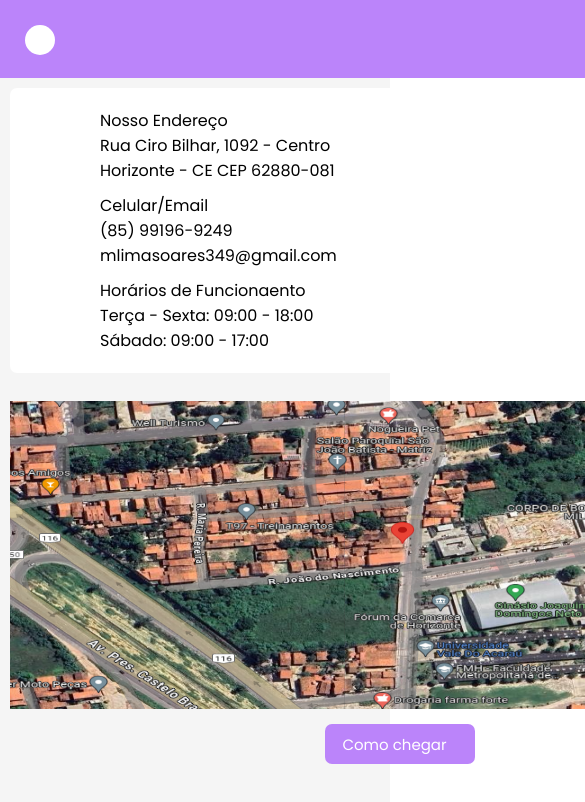
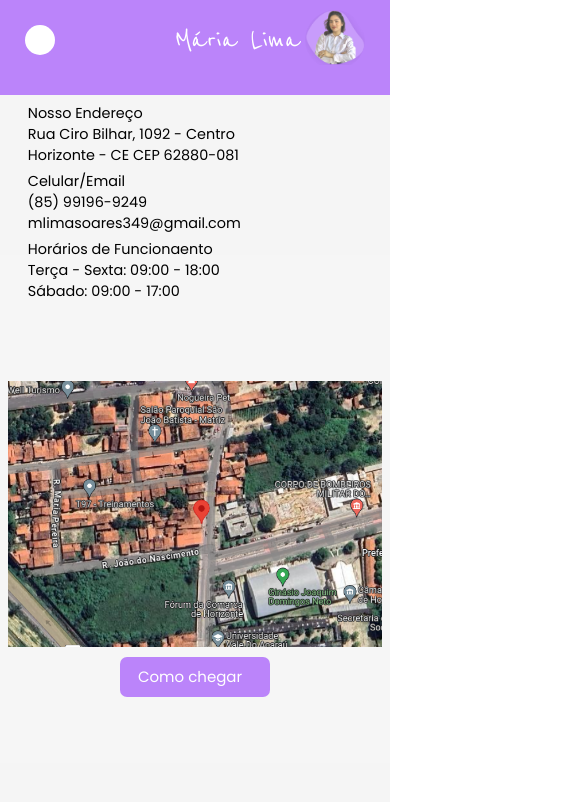
Before and after one commit to patrikferreira/studio-project, a Next.js app: page /address in a window 390 px wide. Shown: the top 802 px of the page, 585 px wide, since content can reach past the window. Built offline with nearby package versions, Linux system fonts and the light colour scheme.

Commit message:
[CHORE]: ajustes na addres page

```diff
--- a/src/app/(aplication)/page.module.css
+++ b/src/app/(aplication)/page.module.css
@@ -306,101 +306,49 @@
 /* ----------------------------- addres */
 .addresPage {
   display: grid;
-  grid-template-rows: 10% 90%;
-  height: calc(100vh - 60px);
+  grid-template-rows: 12% 88%;
+  height: calc(100vh - 50px);
   background-color: var(--secondary-color);
 }
 
-/* .studioHeaderAddres {
-  width: 100%;
-}
-
-.studioHeaderAddres p {
-  color: var(--light);
-  font-weight: lighter;
-} */
-
-.studioHeaderAddres {
+.addresContent {
+  padding: 2%;
   display: flex;
-  align-items: center;
-  width: 100%;
-  padding: var(--padding-default);
-}
-
-.studioHeaderAddres>div {
-  display: flex;
-  align-items: center;
-  gap: 10px;
-  cursor: pointer;
-}
-
-.studioHeaderAddres>p {
-  color: var(--light);
-  font-weight: lighter;
-}
-
-.imgContentStudio>img {
-  height: 100%;
+  flex-direction: row-reverse;
+  justify-content: center;
+  gap: 20px;
+  align-items: stretch;
+  overflow: auto;
 }
 
 .addresInfo {
-  background-color: var(--light);
-  border-radius: var(--radius);
-  padding: 20px;
+  flex: 1;
+  height: 100%;
   display: flex;
+  flex-direction: column;
+  gap: 20px;
+}
+
+.addresMap {
+  flex: 1;
+  height: 100%;
+  display: flex;
+  align-items: center;
   flex-direction: column;
   gap: 10px;
 }
 
-.headerAddres {
-  justify-content: flex-start;
-}
-
-.addresContent {
-  padding: 10px;
-  display: flex;
-  flex-direction: column;
-  gap: 10px;
-  height: 100%;
+.addresMap > img {
+  max-width: 100%;
+  height: auto;
+  width: auto\9;
+  min-width: 300px;
 }
 
 .addresItem {
   display: flex;
   align-items: center;
   gap: 20px;
-}
-
-.addresItem>i {
-  font-size: 32px;
-  width: 50px;
-}
-
-.addresMap {
-  height: 50%;
-  display: flex;
-  justify-content: center;
-  align-items: center;
-  flex-direction: column;
-  gap: 10px;
-}
-
-.addresButton {
-  width: 100%;
-  display: flex;
-  justify-content: center;
-  position: absolute;
-  bottom: 80px;
-}
-
-.addresMap {
-  overflow: hidden;
-  /* border: 1px solid black; */
-  /* height: 40%; */
-}
-
-.addresMap>img {
-  height: 90%;
-  transition: .3s;
 }
 
 .addresButton>button {
@@ -423,6 +371,10 @@
 
 .addresButton>button:hover {
   filter: brightness(1.1);
+}
+
+.colorIcon {
+  font-size: 2rem;
 }
 
 /* ----------------------------- components style */
@@ -643,6 +595,15 @@
     width: 280px;
   }
 
+  /* addres */
+  .addresContent {
+    gap: 10px;
+  }
+
+  .colorIcon {
+    font-size: 1.7rem;
+  }
+
   /* progress status */
   .progressBar {
     width: 270px;
@@ -725,6 +686,29 @@
     font-size: 0.9rem;
   }
 
+  /* addres */
+  .addresContent {
+    flex-wrap: wrap;
+    gap: 5px;
+  }
+
+  .addresInfo {
+    height: 40%;
+    gap: 5px;
+  }
+
+  .colorIcon {
+    font-size: 1.5rem;
+  }
+
+  .addresItemDescription > p {
+    font-size: 0.9rem;
+  }
+
+  .addresMap {
+    height: 60%;
+  }
+
   /* progress status */
   .progressBar {
     width: 250px;
```
Also changed, not shown: public/Assets/map.png.
